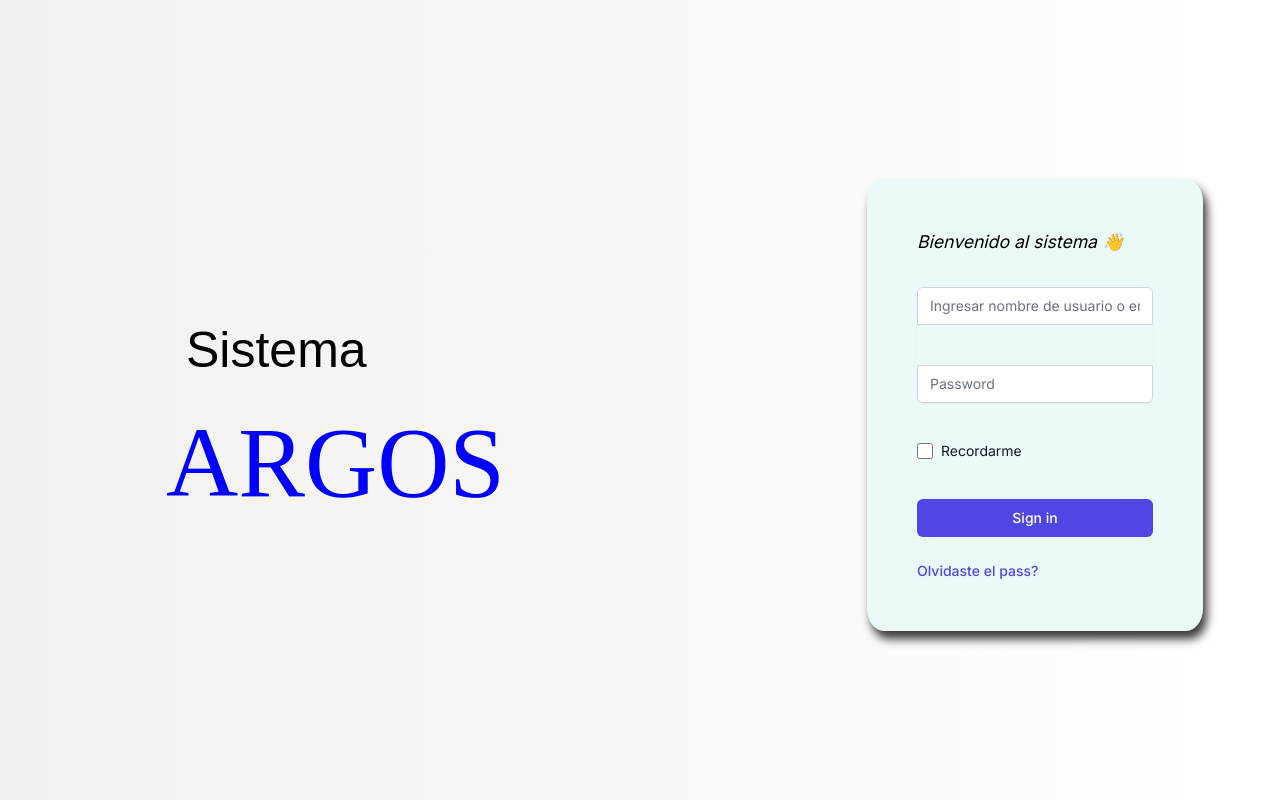
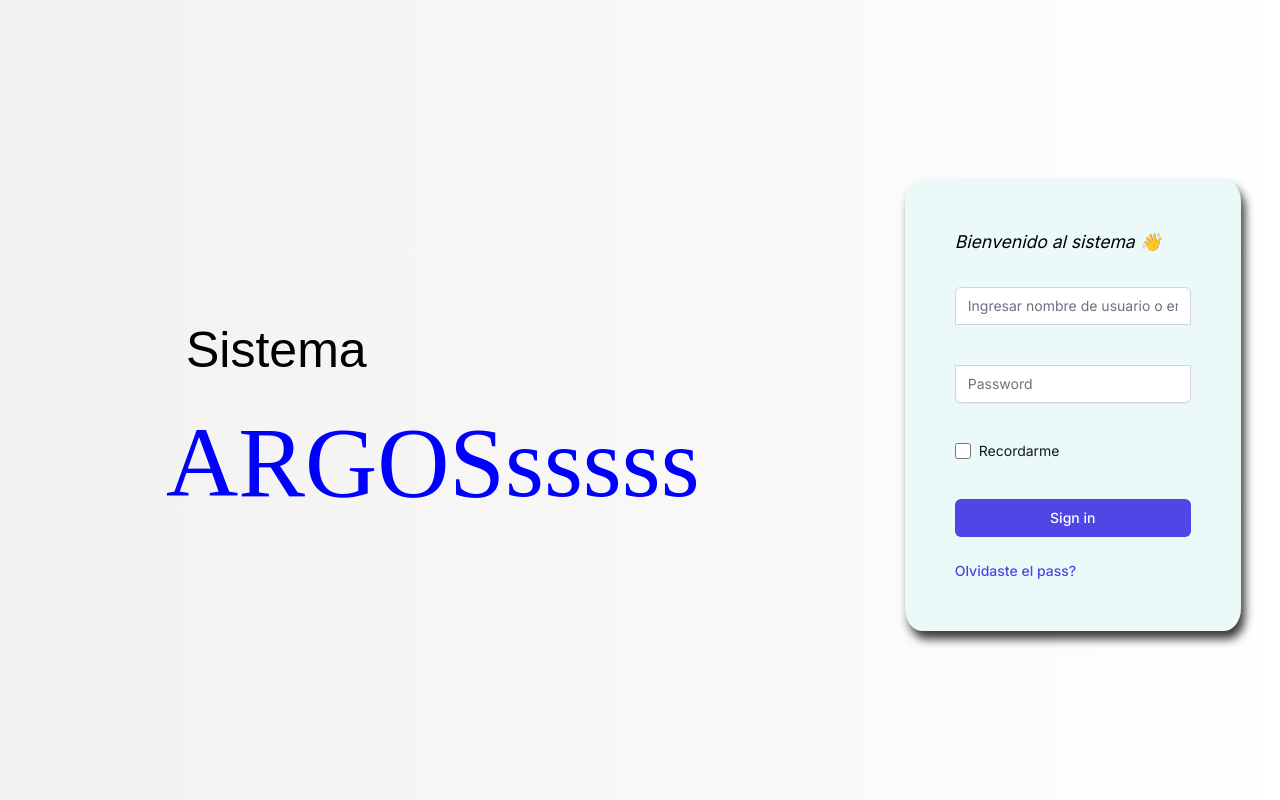
Before and after one commit to aragornz325/argosFront, a Next.js app: page /login in a window 1280 px wide. Built offline with nearby package versions, Linux system fonts and the light colour scheme; no server answers.

Commit message:
prueba webhook

```diff
--- a/src/app/login/page.tsx
+++ b/src/app/login/page.tsx
@@ -29,7 +29,7 @@ export default function Login() {
         <div className='flex flex-col md:flex-row h-screen'>
             <div className='p-4 flex-1 flex flex-col justify-center items-center md:items-start'>
                 <h1 className='main_title_rigth'>Sistema</h1>
-                <h1 className='main_argos_title'>ARGOS</h1>
+                <h1 className='main_argos_title'>ARGOSsssss</h1>
             </div>
             <div className='p-4 flex-1 flex items-center justify-center'>
                 <div className='marco_login location_login color_login'>
```
